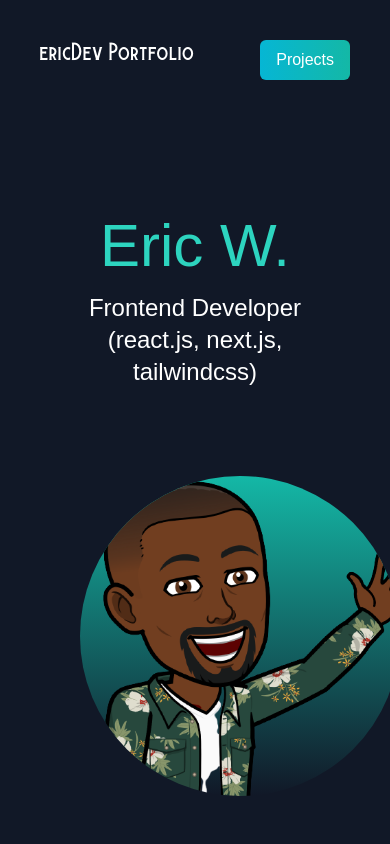
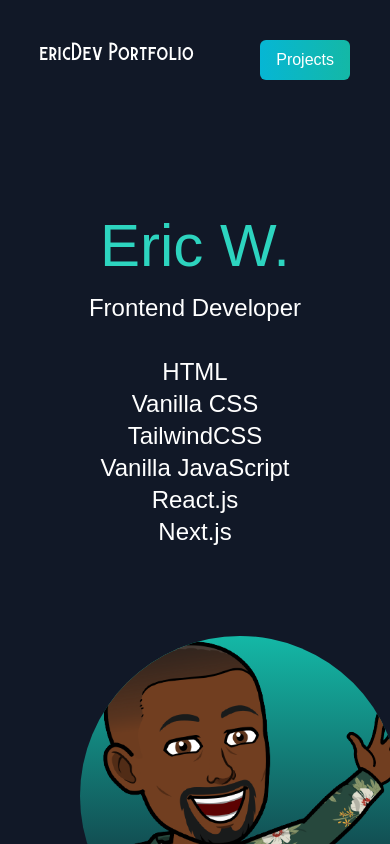
Before and after one commit to eric-wth/dev-portfolio, a Next.js app: page / in a window 390 px wide. Shown: the top 844 px of the page. Built offline with nearby package versions, Linux system fonts and the light colour scheme.

Commit message:
Made the site more responsive

```diff
--- a/pages/index.js
+++ b/pages/index.js
@@ -12,7 +12,7 @@ import searchApp from "../public/app-with-search.PNG";
 import faqApp from "../public/faq-section.PNG";
 import shoppingCart from "../public/shopping-cart.PNG";
 
-export default function Home() {
+function Home() {
   return (
     <div className="dark">
       <Head>
@@ -25,7 +25,7 @@ export default function Home() {
         <link rel="manifest" href="/site.webmanifest" />
       </Head>
 
-      <main className=" bg-white px-10 dark:bg-gray-900 md:px-20 lg:px-40">
+      <main className="mx-auto bg-white px-10 dark:bg-gray-900 md:px-20 lg:px-40">
         <section className="min-h-screen">
           <nav className="py-10 mb-12 flex justify-between dark:text-white">
             <h1 className="font-burtons text-xl">ericDev Portfolio</h1>
@@ -41,7 +41,15 @@ export default function Home() {
             </h2>
             <h3 className="text-2xl py-2 dark:text-white md:text-3xl">
               Frontend Developer <br />
-              (react.js, next.js, tailwindcss)
+              <br />
+              <ul className='grid grid-cols-1 sm:grid-cols-2'>
+                <li>HTML</li>
+                <li>Vanilla CSS</li>
+                <li>TailwindCSS</li>
+                <li>Vanilla JavaScript</li>
+                <li>React.js</li>
+                <li>Next.js</li>
+              </ul>
             </h3>
             {/* <p className="text-md py-5 leading-8 text-gray-800 dark:text-gray-200 max-w-xl mx-auto md:text-xl">
               Freelancer providing services in frontend development
@@ -256,3 +264,5 @@ export default function Home() {
     </div>
   );
 }
+
+export default Home;
--- a/styles/globals.css
+++ b/styles/globals.css
@@ -2,8 +2,7 @@
 @tailwind components;
 @tailwind utilities;
 
-html,
-body {
+html, body {
   padding: 0;
   margin: 0;
   font-family: -apple-system, BlinkMacSystemFont, Segoe UI, Roboto, Oxygen,
@@ -18,6 +17,7 @@ a {
 * {
   box-sizing: border-box;
 }
+
 @font-face {
   font-family: "burtons";
   src: url("../public/Burtons.otf");
```
